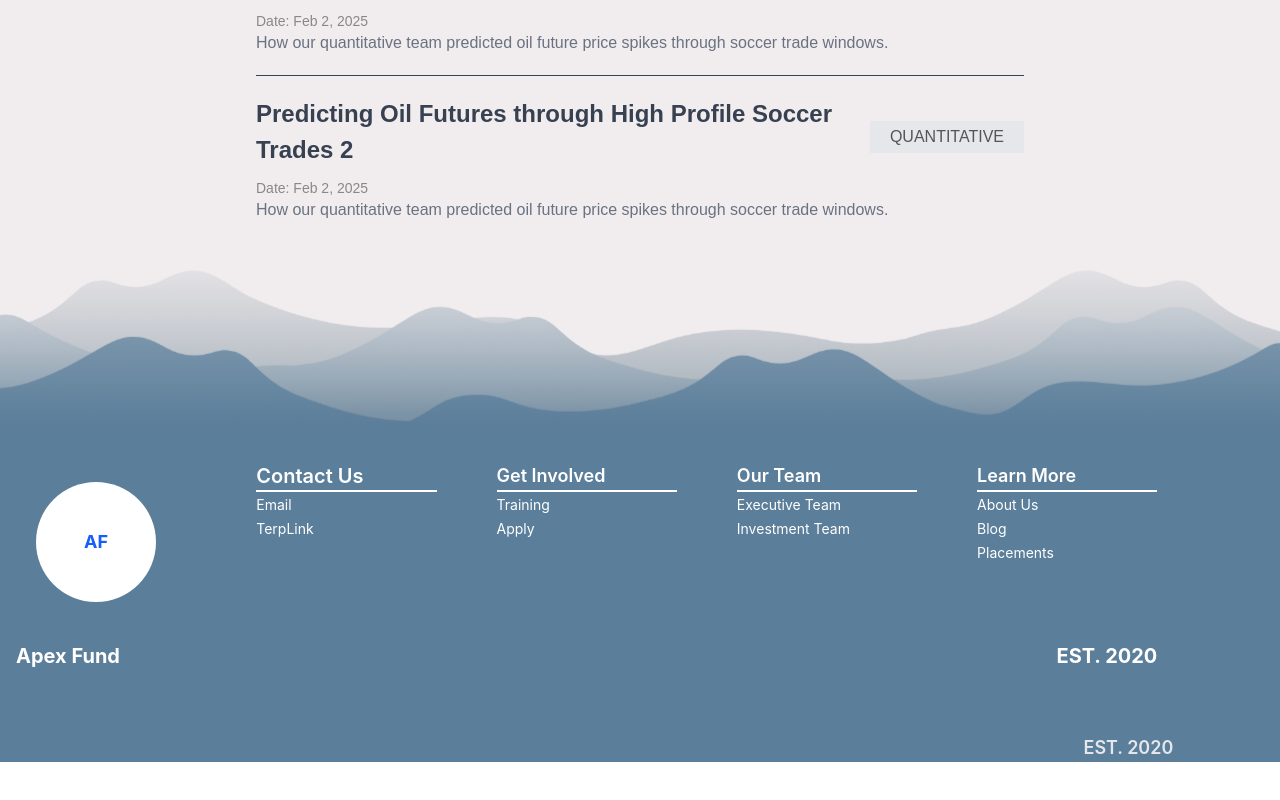
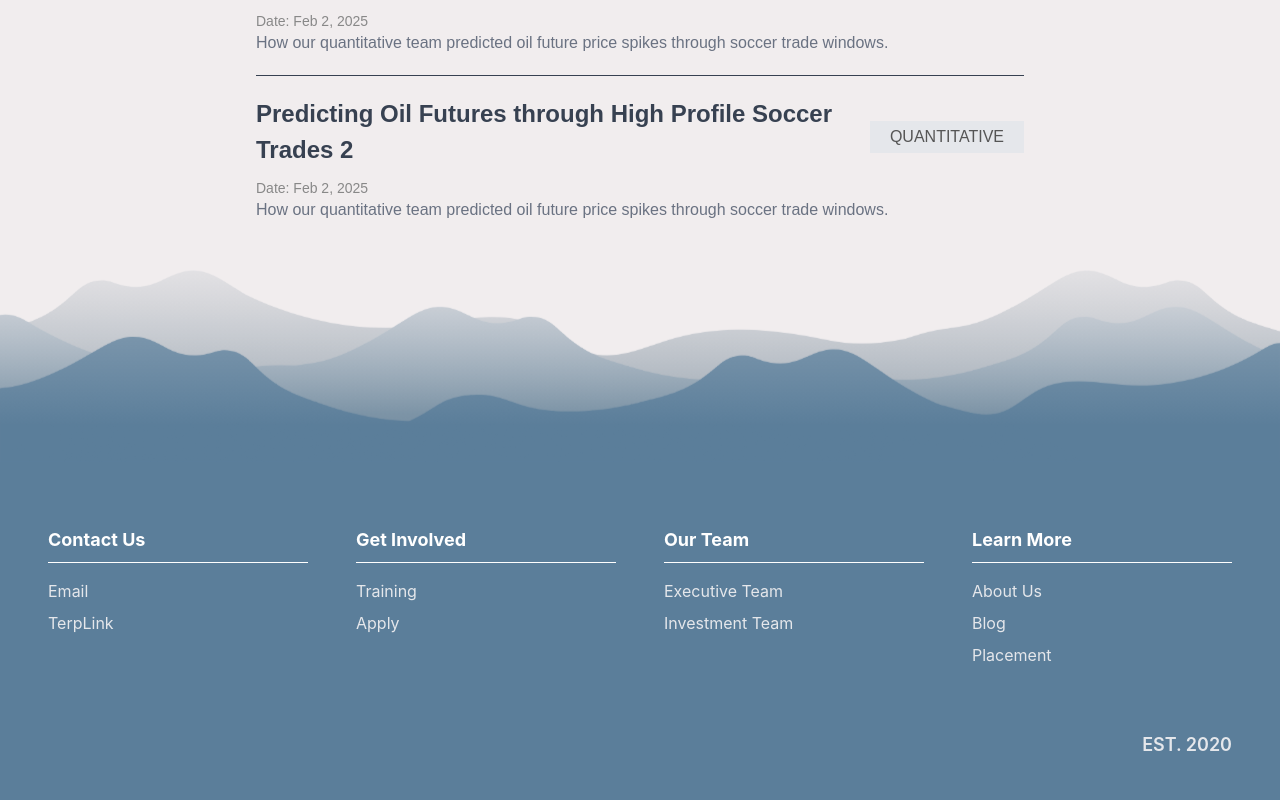
Before and after one commit to apexfund/apex-website, a React (Vite) app: page /our-work in a window 1280 px wide. Shown: the part 324-1124 px from the top of the page. Before the commit the page ends 1086 px from the top, so only its background shows below. Built offline with nearby package versions, Linux system fonts and the light colour scheme.

Commit message:
reverted footer to old version

```diff
--- a/src/components/footer.tsx
+++ b/src/components/footer.tsx
@@ -1,3 +1,4 @@
+import React from 'react'
 import footerBg from '../assets/footer.svg'
 
 const Footer = () => (
@@ -18,29 +19,32 @@ const Footer = () => (
       className="w-full"
       style={{ backgroundColor: '#5B7E9A' }}
     >
-      <div className="mx-auto max-w-11/12">
-        <div className="!mx-4 md:mx-8">
-          <div className="grid grid-cols-1 md:grid-cols-5 gap-15 mb-12">
+      <div className="!container !mx-auto !px-6 sm:!px-12 !py-16">
+        {/* Main Content Layout */}
+        <div className="!flex !flex-col lg:!flex-row lg:!justify-between lg:!items-start !gap-12 lg:!gap-16">
 
-            {/* Logo Section */}
-            <div className="flex flex-col items-center md:items-start !m-5">
-              <div className="w-30 h-30 bg-white rounded-full mb-4 flex items-center justify-center">
-                <span className="text-blue-600 font-bold text-lg">AF</span>
-              </div>
-            </div>
+          {/* TODO: Circle with AF and apex fund, do we need ts?  */}
+
+          {/* <div className="!flex !flex-col !items-start lg:!items-start">
+            <div className="!w-20 !h-20 !bg-gray-200 !rounded-full !mb-4"></div>
+            <h3 className="!text-xl !font-medium">Apex Fund</h3>
+          </div> */}
+
+          {/* Right Side - Footer Links */}
+          <div className="!flex-1">
+            <div className="!grid !grid-cols-1 sm:!grid-cols-2 lg:!grid-cols-4 !gap-8 lg:!gap-12">
 
               {/* Contact Us */}
-            <div className="m-5">
-              <span className="text-white font-semibold text-xl mb-2">Contact Us</span>
-              <div className="w-full h-0.5 bg-white mb-4"></div>
-              <ul className="space-y-2">
+              <div>
+                <h4 className="!font-bold !text-lg !mb-3 !pb-2 !border-b !border-white !border-solid">Contact Us</h4>
+                <ul className="!space-y-2 !mt-4">
                   <li>
-                  <a href="mailto:contact@apexfund.com" className="text-blue-200 hover:text-white transition-colors text-sm">
+                    <a href="mailto:contact@apexfund.com" className="!text-gray-200 hover:!text-white !transition-colors">
                       Email
                     </a>
                   </li>
                   <li>
-                  <a href="#" className="text-blue-200 hover:text-white transition-colors text-sm">
+                    <a href="https://terplink.umd.edu/organization/apexfund" target="_blank" rel="noopener noreferrer" className="!text-gray-200 hover:!text-white !transition-colors">
                       TerpLink
                     </a>
                   </li>
@@ -48,17 +52,16 @@ const Footer = () => (
               </div>
 
               {/* Get Involved */}
-            <div className="m-5">
-              <span className="text-white font-semibold text-lg mb-2">Get Involved</span>
-              <div className="w-full h-0.5 bg-white mb-4"></div>
-              <ul className="space-y-2">
+              <div>
+                <h4 className="!font-bold !text-lg !mb-3 !pb-2 !border-b !border-white !border-solid">Get Involved</h4>
+                <ul className="!space-y-2 !mt-4">
                   <li>
-                  <a href="#" className="text-blue-200 hover:text-white transition-colors text-sm">
+                    <a href="/application" className="!text-gray-200 hover:!text-white !transition-colors">
                       Training
                     </a>
                   </li>
                   <li>
-                  <a href="#" className="text-blue-200 hover:text-white transition-colors text-sm">
+                    <a href="/application" className="!text-gray-200 hover:!text-white !transition-colors">
                       Apply
                     </a>
                   </li>
@@ -66,17 +69,16 @@ const Footer = () => (
               </div>
 
               {/* Our Team */}
-            <div className="m-5">
-              <span className="text-white font-semibold text-lg mb-2">Our Team</span>
-              <div className="w-full h-0.5 bg-white mb-4"></div>
-              <ul className="space-y-2">
+              <div>
+                <h4 className="!font-bold !text-lg !mb-3 !pb-2 !border-b !border-white !border-solid">Our Team</h4>
+                <ul className="!space-y-2 !mt-4">
                   <li>
-                  <a href="#" className="text-blue-200 hover:text-white transition-colors text-sm">
+                    <a href="/meet-the-team" className="!text-gray-200 hover:!text-white !transition-colors">
                       Executive Team
                     </a>
                   </li>
                   <li>
-                  <a href="#" className="text-blue-200 hover:text-white transition-colors text-sm">
+                    <a href="/meet-the-team" className="!text-gray-200 hover:!text-white !transition-colors">
                       Investment Team
                     </a>
                   </li>
@@ -84,51 +86,37 @@ const Footer = () => (
               </div>
 
               {/* Learn More */}
-            <div className="m-5">
-              <span className="text-white font-semibold text-lg mb-2">Learn More</span>
-              <div className="w-full h-0.5 bg-white mb-4"></div>
-              <ul className="space-y-2">
+              <div>
+                <h4 className="!font-bold !text-lg !mb-3 !pb-2 !border-b !border-white !border-solid">Learn More</h4>
+                <ul className="!space-y-2 !mt-4">
                   <li>
-                  <a href="#" className="text-blue-200 hover:text-white transition-colors text-sm">
+                    <a href="/about" className="!text-gray-200 hover:!text-white !transition-colors">
                       About Us
                     </a>
                   </li>
                   <li>
-                  <a href="#" className="text-blue-200 hover:text-white transition-colors text-sm">
+                    <a href="/blog" className="!text-gray-200 hover:!text-white !transition-colors">
                       Blog
                     </a>
                   </li>
                   <li>
-                  <a href="#" className="text-blue-200 hover:text-white transition-colors text-sm">
-                    Placements
+                    <a href="https://google.com" target="_blank" rel="noopener noreferrer" className="!text-gray-200 hover:!text-white !transition-colors">
+                      Placement
                     </a>
                   </li>
                 </ul>
               </div>
-          </div>
 
-          {/* Empty row to add height */}
-          <div className="grid grid-cols-1 md:grid-cols-5 gap-8 mb-12">
-            <div className="m-5 h-5"></div>
-          </div>
-
-          {/* Bottom Section */}
-          <div className="border-t border-blue-300 border-opacity-30 pt-4 mt-8">
-            <div className="flex flex-col md:flex-row justify-between items-center">
-              <span className="text-white font-bold text-xl mb-4 md:mb-0">
-                Apex Fund
-              </span>
-              <span className="text-white font-bold text-xl">
-                EST. 2020
-              </span>
             </div>
           </div>
 
         </div>
+
         {/* Bottom Section - EST. 2020 */}
         <div className="!mt-16 !flex !justify-center lg:!justify-end">
           <span className="!text-lg !font-semibold !text-gray-200">EST. 2020</span>
         </div>
+
       </div>
     </div>
   </footer>
```
Lines whose indentation alone changed are shown as unchanged.
